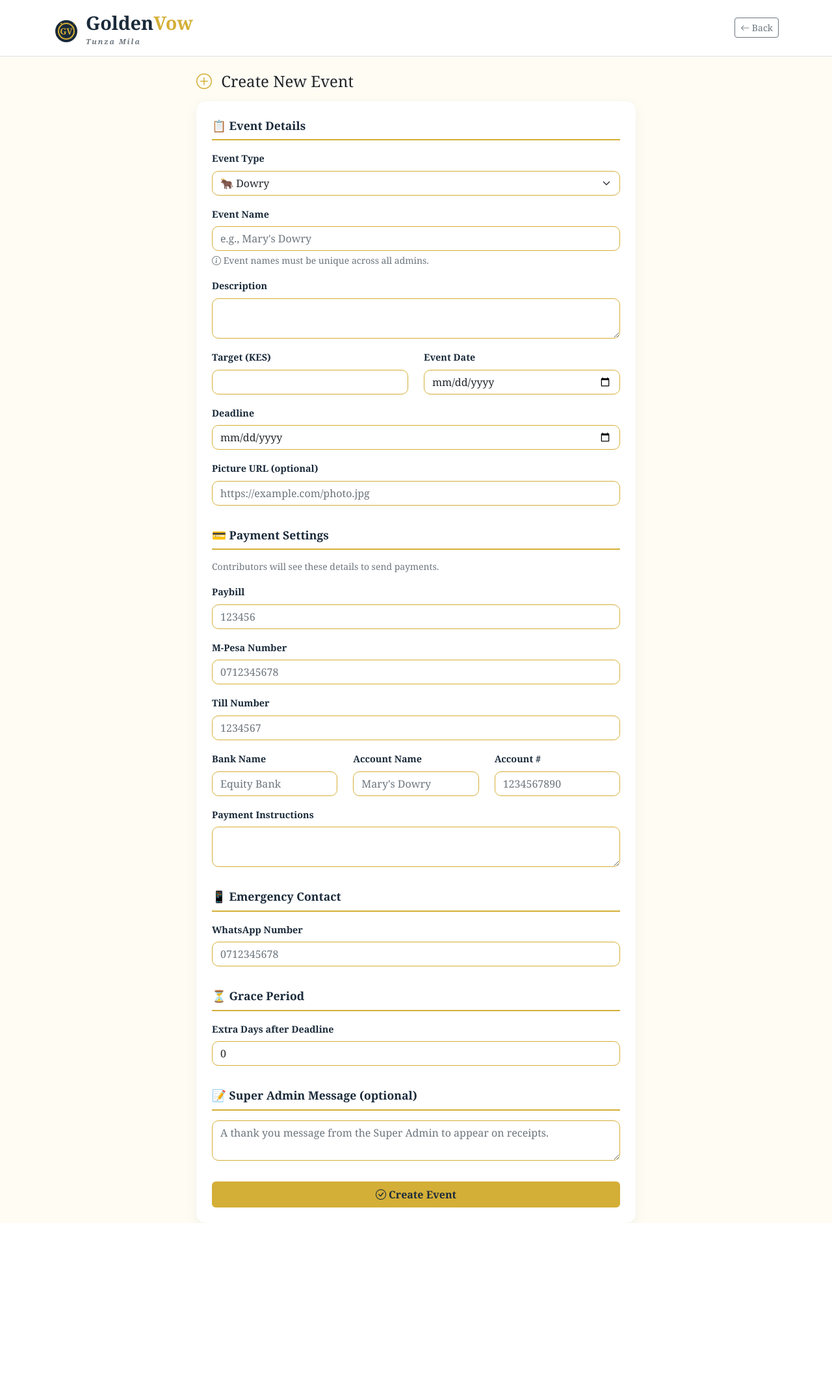
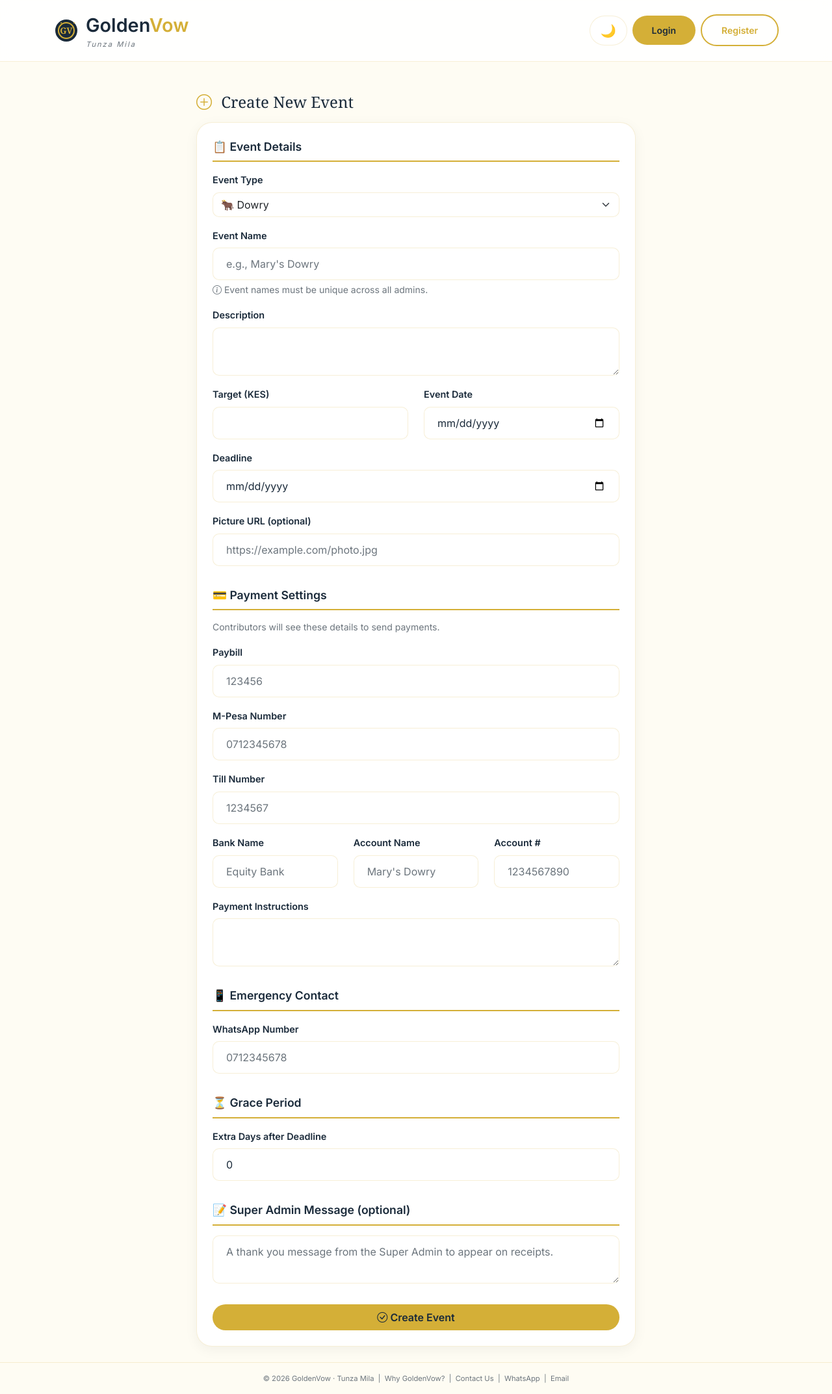
Before and after one commit to mafiayeng/Dowry-app, a Flask app: template templates/templates/admin_create.html in a window 1280 px wide. Shown: the whole page at 65% size. Before the commit the page ends 1882 px from the top, so only its background shows below. Run offline with Flask 3, Linux system fonts and the light colour scheme; the template is opened without the code that fills it, so the values that code supplies are empty; some web fonts are replaced.

Commit message:
Update admin_create.html

```diff
--- a/templates/templates/admin_create.html
+++ b/templates/templates/admin_create.html
@@ -1,38 +1,6 @@
-<!DOCTYPE html>
-<html>
-<head>
-    <title>GoldenVow – Create Event</title>
-    <meta charset="UTF-8">
-    <meta name="viewport" content="width=device-width, initial-scale=1.0">
-    <link href="https://cdn.jsdelivr.net/npm/bootstrap@5.2.3/dist/css/bootstrap.min.css" rel="stylesheet">
-    <link rel="stylesheet" href="https://cdn.jsdelivr.net/npm/bootstrap-icons@1.11.3/font/bootstrap-icons.min.css">
-    <style>
-        body { background: #FEFCF3; font-family: 'Georgia', serif; }
-        .golden { color: #D4AF37; }
-        .navbar-brand { font-size: 1.8rem; font-weight: bold; color: #1A2A3A; }
-        .navbar-brand span { color: #D4AF37; }
-        .btn-gold { background: #D4AF37; border: none; color: #1A2A3A; font-weight: bold; }
-        .btn-gold:hover { background: #C5A02E; color: #1A2A3A; }
-        .card { border: none; box-shadow: 0 5px 20px rgba(0,0,0,0.05); border-radius: 15px; }
-        .form-label { font-weight: bold; font-size: 0.9rem; color: #1A2A3A; }
-        .section-title { font-size: 1.1rem; font-weight: bold; color: #1A2A3A; border-bottom: 2px solid #D4AF37; padding-bottom: 8px; margin-bottom: 15px; }
-        .form-control, .form-select { border: 1px solid #D4AF37; border-radius: 10px; }
-        .form-control:focus, .form-select:focus { border-color: #C5A02E; box-shadow: 0 0 0 0.2rem rgba(212,175,55,0.25); }
-    </style>
-</head>
-<body>
-<nav class="navbar navbar-light bg-white border-bottom">
-    <div class="container">
-        <a href="/" class="navbar-brand d-flex align-items-center">
-            <span style="width:40px; height:40px; margin-right:10px;">{{ app_logo|safe }}</span>
-            <div>
-                <span style="font-size:1.8rem; font-weight:bold; color:#1A2A3A;">Golden<span style="color:#D4AF37;">Vow</span></span>
-                <span style="font-size:0.7rem; color:#6c757d; display:block; letter-spacing:2px;"><em>Tunza Mila</em></span>
-            </div>
-        </a>
-        <a href="/admin" class="btn btn-sm btn-outline-secondary"><i class="bi bi-arrow-left"></i> Back</a>
-    </div>
-</nav>
+{% extends "base.html" %}
+{% block title %}Create Event – GoldenVow{% endblock %}
+{% block content %}
 <div class="container mt-4" style="max-width:700px;">
     <h4 class="mb-3"><i class="bi bi-plus-circle golden me-2"></i> Create New Event</h4>
     <form method="post">
@@ -87,5 +55,10 @@
         </div>
     </form>
 </div>
-</body>
-</html>
+<style>
+.section-title { font-size: 1.1rem; font-weight: bold; color: var(--text-primary); border-bottom: 2px solid var(--gold); padding-bottom: 8px; margin-bottom: 15px; }
+.form-label { font-weight: bold; font-size: 0.9rem; color: var(--text-primary); }
+.form-control, .form-select { border: 1px solid var(--border-color); border-radius: 10px; }
+.form-control:focus, .form-select:focus { border-color: var(--gold); box-shadow: 0 0 0 0.2rem rgba(212,175,55,0.25); }
+</style>
+{% endblock %}
```
